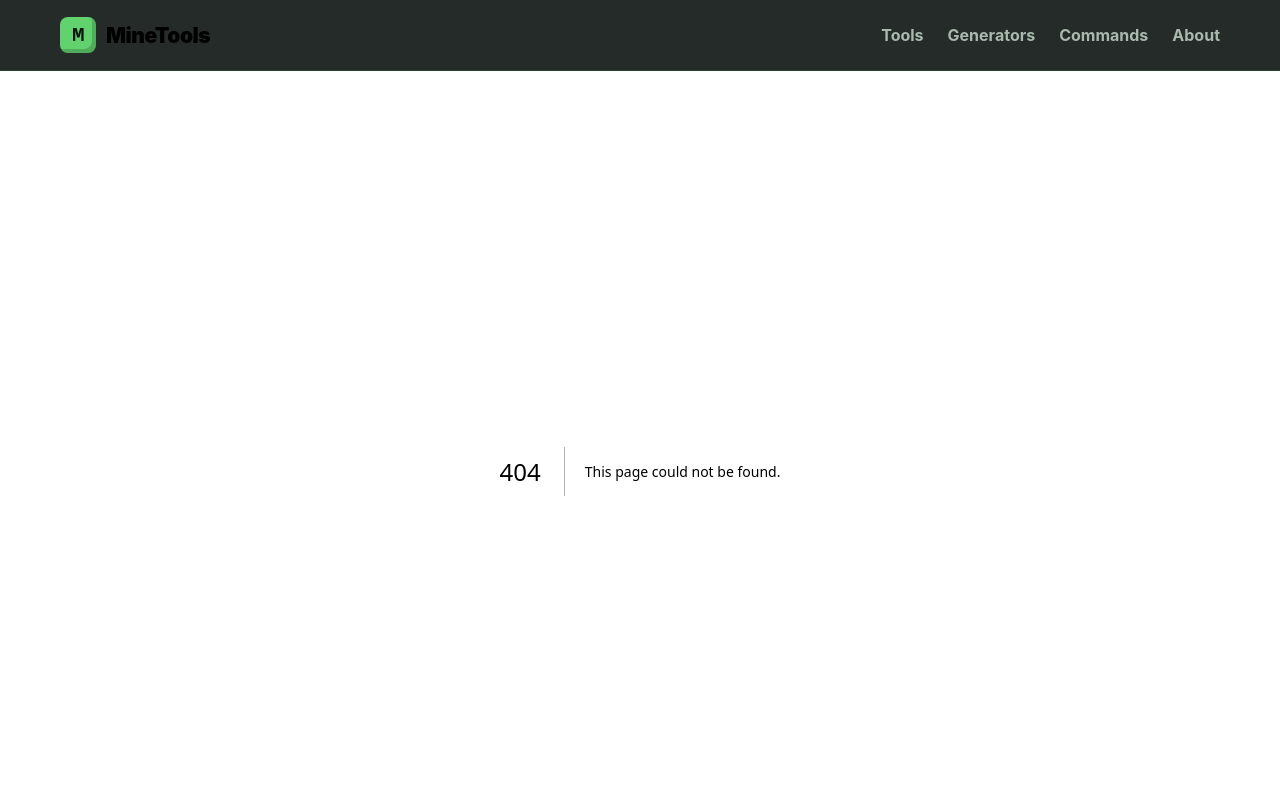
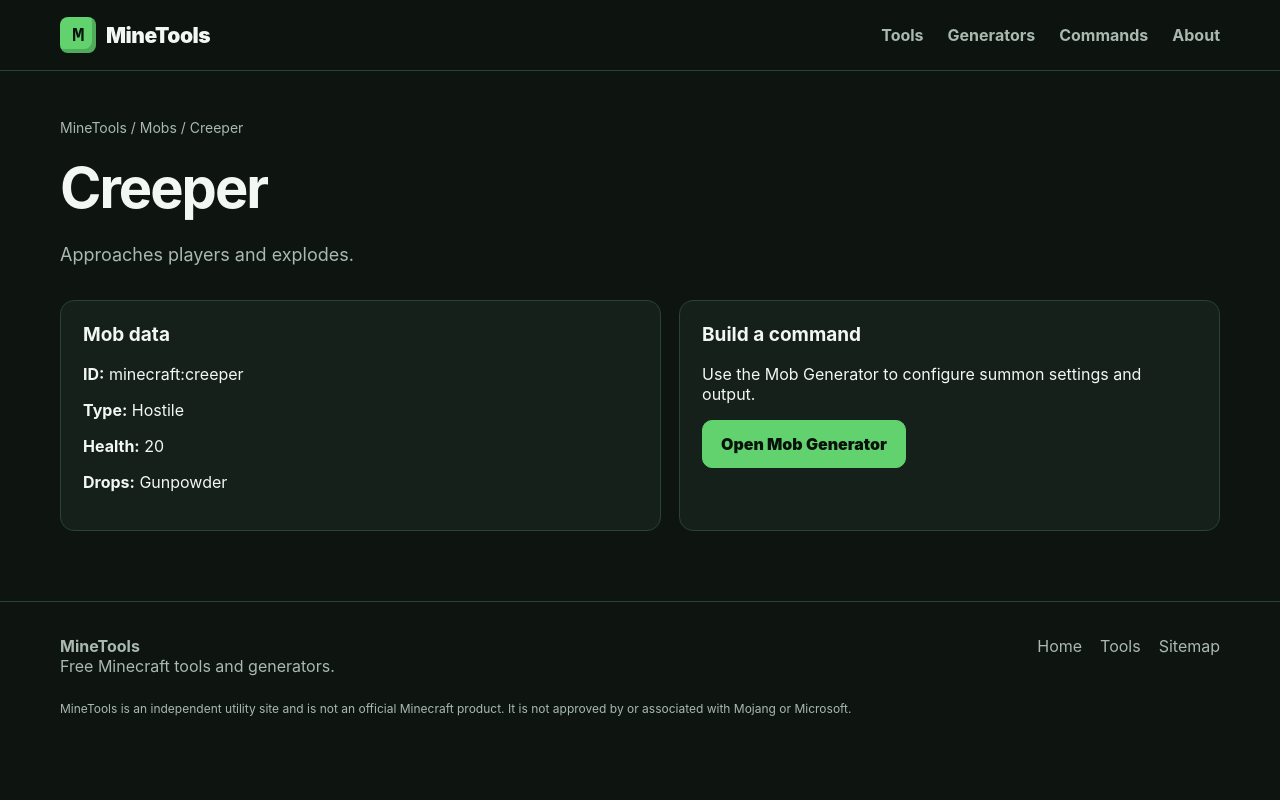
Before and after one commit to phanluanvt/minetools, a Next.js app: page /mobs/creeper in a window 1280 px wide. Before the commit this address had no page. Shown: the top 800 px of the page. Built offline with nearby package versions, Linux system fonts and the light colour scheme.

Commit message:
Add advanced tools and SEO reference database

```diff
--- /dev/null
+++ b/app/mobs/[slug]/page.js
@@ -0,0 +1,4 @@
+import {notFound} from "next/navigation";import {mobs} from "../../../data/reference";
+export function generateStaticParams(){return mobs.map(x=>({slug:x.id}))}
+export function generateMetadata({params}){const x=mobs.find(i=>i.id===params.slug);return x?{title:x.name+" – Minecraft Mob",description:"Minecraft "+x.name+" health, drops, behavior and generator link."}:{}}
+export default function Page({params}){const x=mobs.find(i=>i.id===params.slug);if(!x)notFound();return <main className="toolPage"><div className="wrap"><div className="crumb"><a href="/">MineTools</a> / <a href="/mobs">Mobs</a> / {x.name}</div><div className="toolIntro"><h1>{x.name}</h1><p>{x.behavior}</p></div><div className="workspace"><section className="panel"><h2>Mob data</h2><p><strong>ID:</strong> minecraft:{x.id}</p><p><strong>Type:</strong> {x.type}</p><p><strong>Health:</strong> {x.health}</p><p><strong>Drops:</strong> {x.drops}</p></section><section className="panel"><h2>Build a command</h2><p>Use the Mob Generator to configure summon settings and output.</p><a className="button primary" href={"/mob-generator?mob="+x.id}>Open Mob Generator</a></section></div></div></main>}
```
